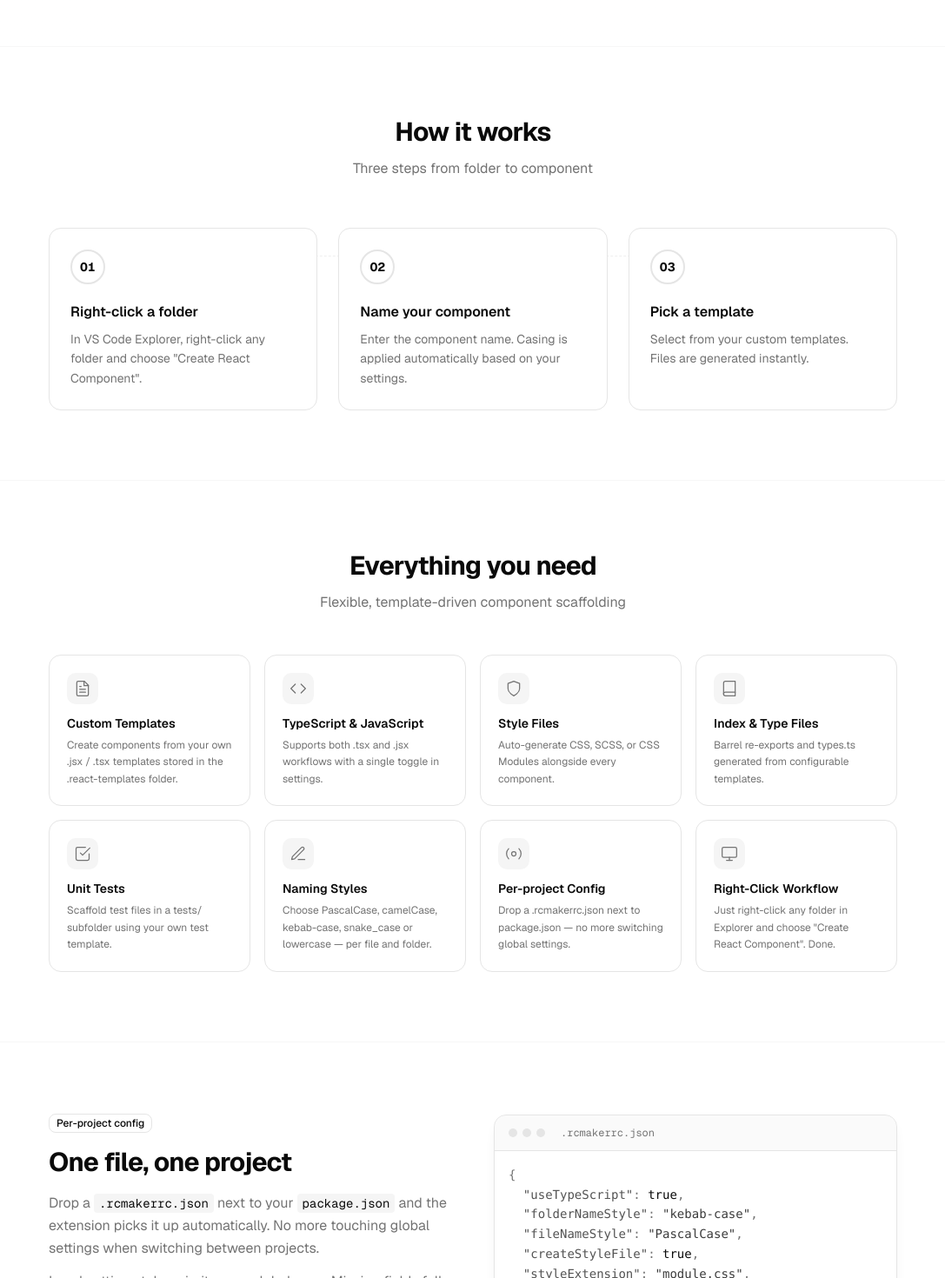
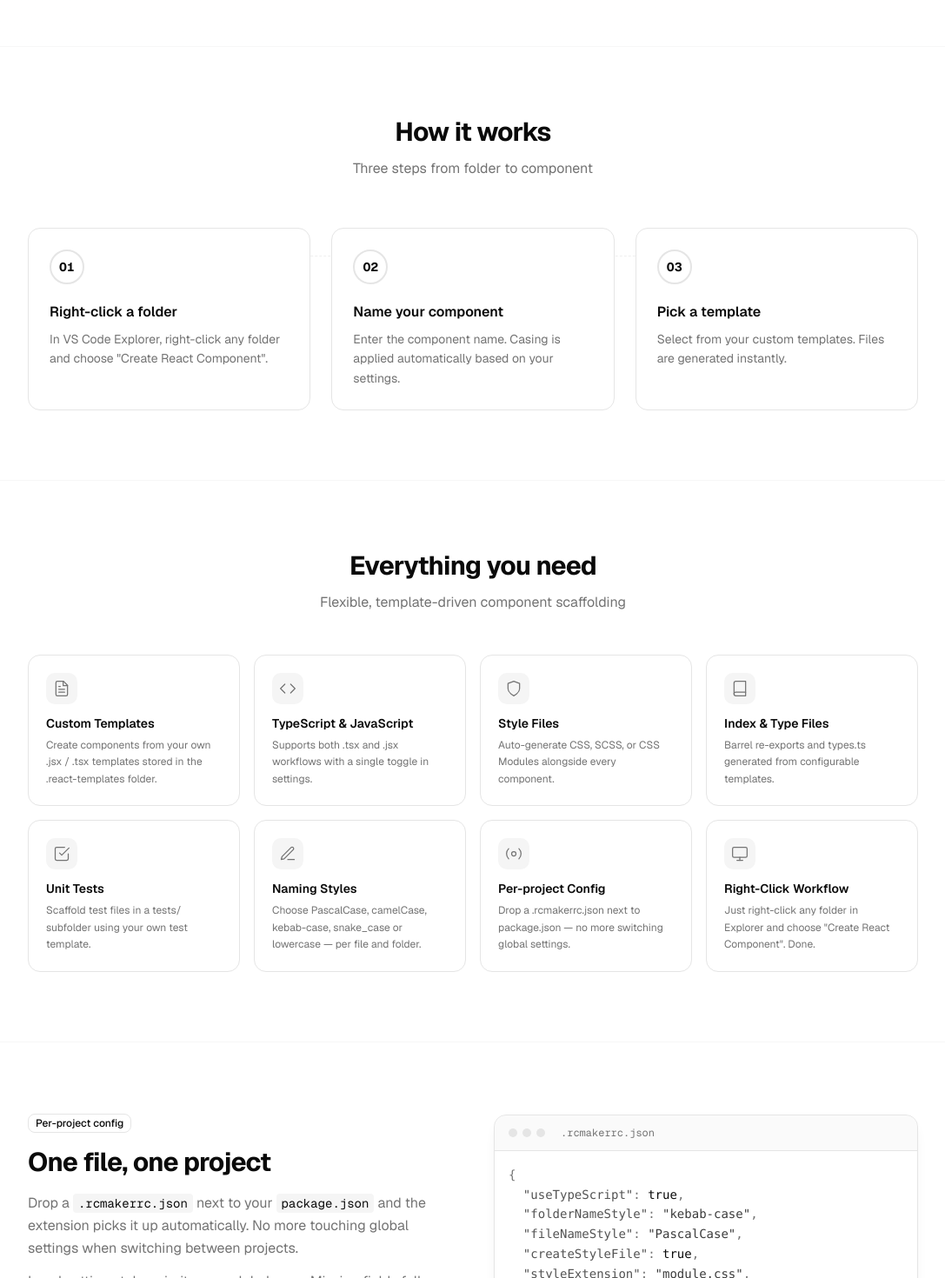
Before and after one commit to ai36/rcmaker.com, a Next.js app: page /en in a window 1280 px wide. Shown: the part 660-2130 px from the top of the page at 87% size, without its empty margins (96-1183 px from the left). Built offline with nearby package versions, Linux system fonts and the light colour scheme.

Commit message:
Fast fix UI

```diff
--- a/app/[locale]/layout.tsx
+++ b/app/[locale]/layout.tsx
@@ -55,9 +55,7 @@ export default async function LocaleLayout({
     <NextIntlClientProvider messages={messages}>
       <ThemeProvider attribute="class" defaultTheme="system" enableSystem disableTransitionOnChange>
         <SiteHeader />
-        <div className="mx-auto w-full max-w-[1500px]">
-          {children}
-        </div>
+        {children}
       </ThemeProvider>
     </NextIntlClientProvider>
   )
--- a/app/[locale]/page.tsx
+++ b/app/[locale]/page.tsx
@@ -182,7 +182,8 @@ export default async function HomePage({
       <Separator className="opacity-30" />
 
       {/* ── How it works ─────────────────────────────────── */}
-      <section className="px-6 py-20 max-w-5xl mx-auto w-full">
+      <section className="px-6 py-20">
+        <div className="max-w-5xl mx-auto w-full">
           <div className="text-center mb-14">
             <h2 className="text-3xl font-bold tracking-tight">{t('HowItWorks.title')}</h2>
             <p className="mt-3 text-muted-foreground">{t('HowItWorks.subtitle')}</p>
@@ -202,12 +203,14 @@ export default async function HomePage({
               </div>
             ))}
           </div>
+        </div>
       </section>
 
       <Separator className="opacity-30" />
 
       {/* ── Features ─────────────────────────────────────── */}
-      <section className="px-6 py-20 max-w-5xl mx-auto w-full">
+      <section className="px-6 py-20">
+        <div className="max-w-5xl mx-auto w-full">
           <div className="text-center mb-12">
             <h2 className="text-3xl font-bold tracking-tight">{t('Features.title')}</h2>
             <p className="mt-3 text-muted-foreground">{t('Features.subtitle')}</p>
@@ -227,12 +230,14 @@ export default async function HomePage({
               </div>
             ))}
           </div>
+        </div>
       </section>
 
       <Separator className="opacity-30" />
 
       {/* ── Config example ────────────────────────────────── */}
-      <section className="px-6 py-20 max-w-5xl mx-auto w-full">
+      <section className="px-6 py-20">
+        <div className="max-w-5xl mx-auto w-full">
         <div className="grid md:grid-cols-2 gap-12 items-center">
           <div>
             <Badge variant="outline" className="mb-4 text-xs">{t('Config.badge')}</Badge>
@@ -286,6 +291,7 @@ export default async function HomePage({
             </div>
           </div>
         </div>
+        </div>
       </section>
 
       <Separator className="opacity-30" />
--- a/components/layout/DocLayout.tsx
+++ b/components/layout/DocLayout.tsx
@@ -2,9 +2,9 @@ import { Sidebar } from './Sidebar'
 
 export function DocLayout({ children }: { children: React.ReactNode }) {
   return (
-    <div className="flex min-h-screen pt-14">
+    <div className="flex min-h-screen pt-14 mx-auto w-full max-w-[1500px]">
       <Sidebar />
-      <main className="flex-1 md:ml-60 min-w-0">
+      <main className="flex-1 min-w-0">
         <div className="mx-auto max-w-3xl px-6 py-10">
           {children}
         </div>
--- a/components/layout/Sidebar.tsx
+++ b/components/layout/Sidebar.tsx
@@ -12,7 +12,7 @@ export function Sidebar() {
   const locale = useLocale()
 
   return (
-    <aside className="hidden md:flex flex-col w-60 shrink-0 fixed top-14 bottom-0 left-0 border-r border-border/40 overflow-y-auto py-6 px-4">
+    <aside className="hidden md:flex flex-col w-60 shrink-0 sticky top-14 self-start h-[calc(100vh-3.5rem)] border-r border-border/40 overflow-y-auto py-6 px-4">
       <nav className="flex flex-col gap-6">
         {SIDEBAR_ITEMS.map((section) => (
           <div key={section.titleKey}>
```
Also changed, not shown: proxy.ts (renamed from middleware.ts). Lines whose indentation alone changed are shown as unchanged.
